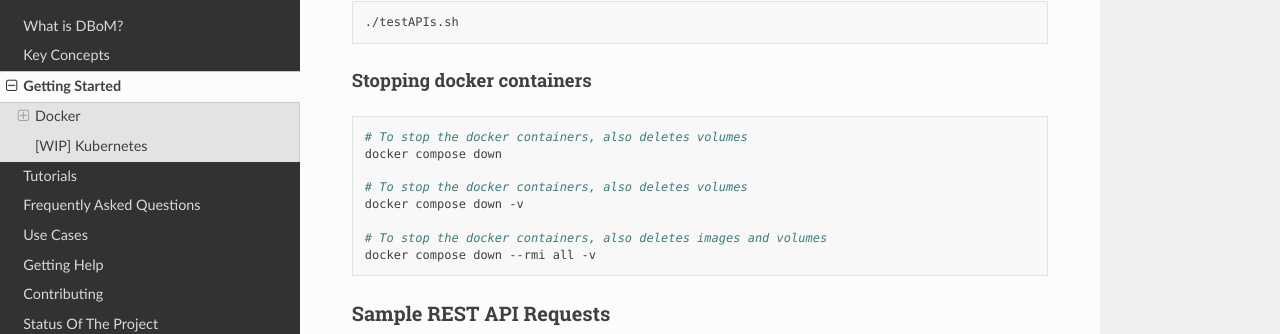
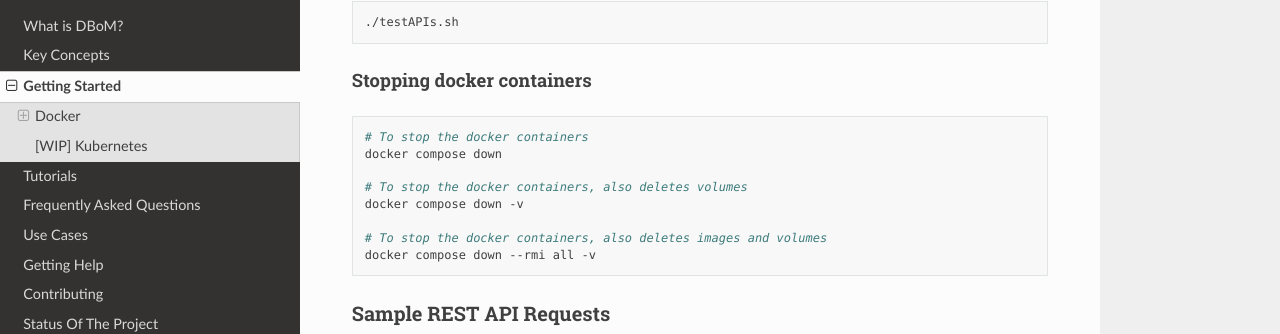
Before and after one commit to DBOMproject/docs, a Sphinx documentation site: the page built from source/getting-started.rst, in a window 1280 px wide and 900 px high, scrolled down 1573 px. Shown: the part 130-464 px from the top of the window. Built offline with Sphinx 7.4.7 and the Read the Docs theme 2.0.0, drawn with Linux system fonts in a browser that asks for light colours.

Commit message:
update: fix incorrect comment
Signed-off-by: Rajesh Hegde <33092803+irajeshegde@users.noreply.github.com>

```diff
--- a/source/getting-started.rst
+++ b/source/getting-started.rst
@@ -89,7 +89,7 @@ Stopping docker containers
 
 .. code-block:: shell
 
-   # To stop the docker containers, also deletes volumes
+   # To stop the docker containers
    docker compose down
 
    # To stop the docker containers, also deletes volumes
```
